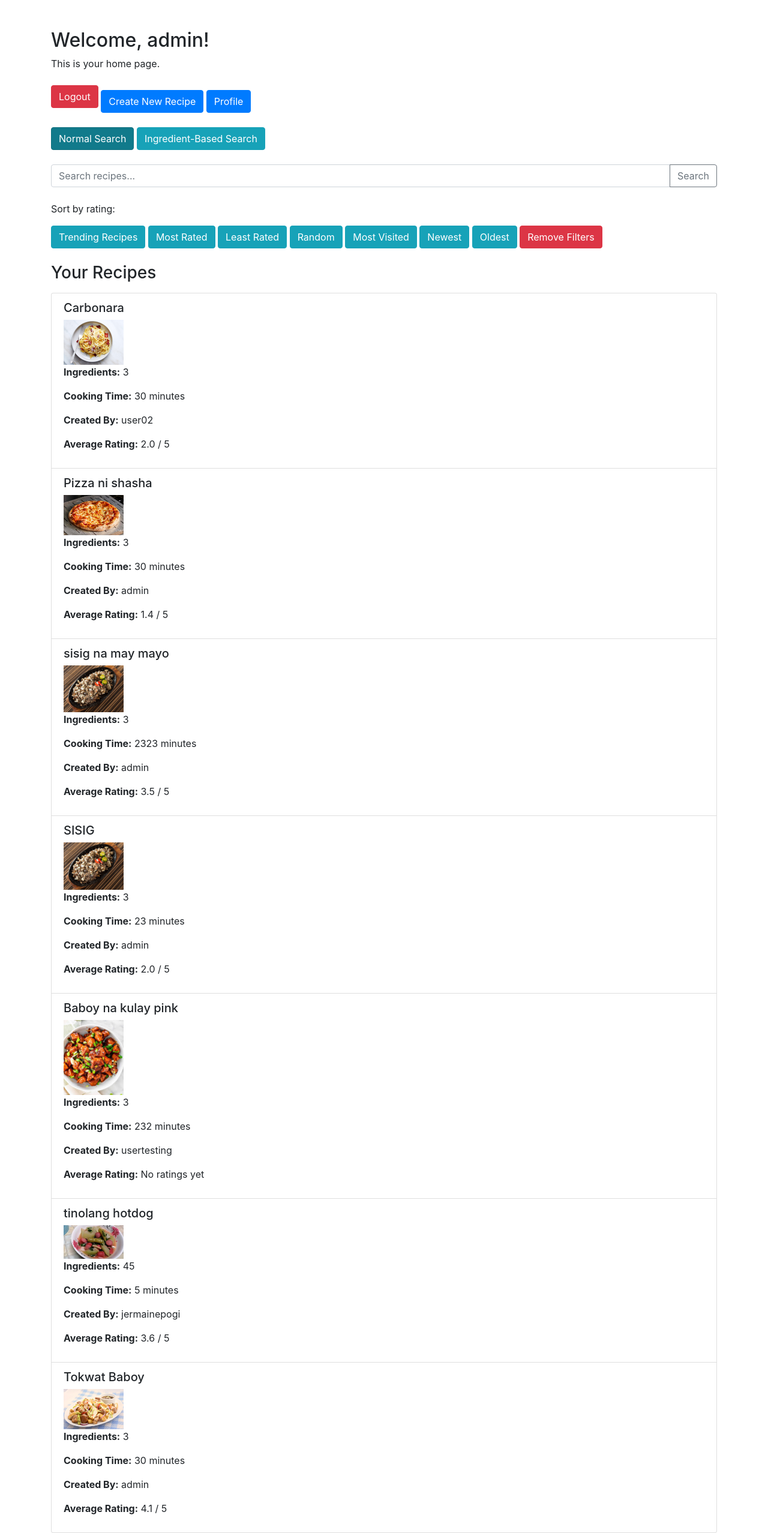
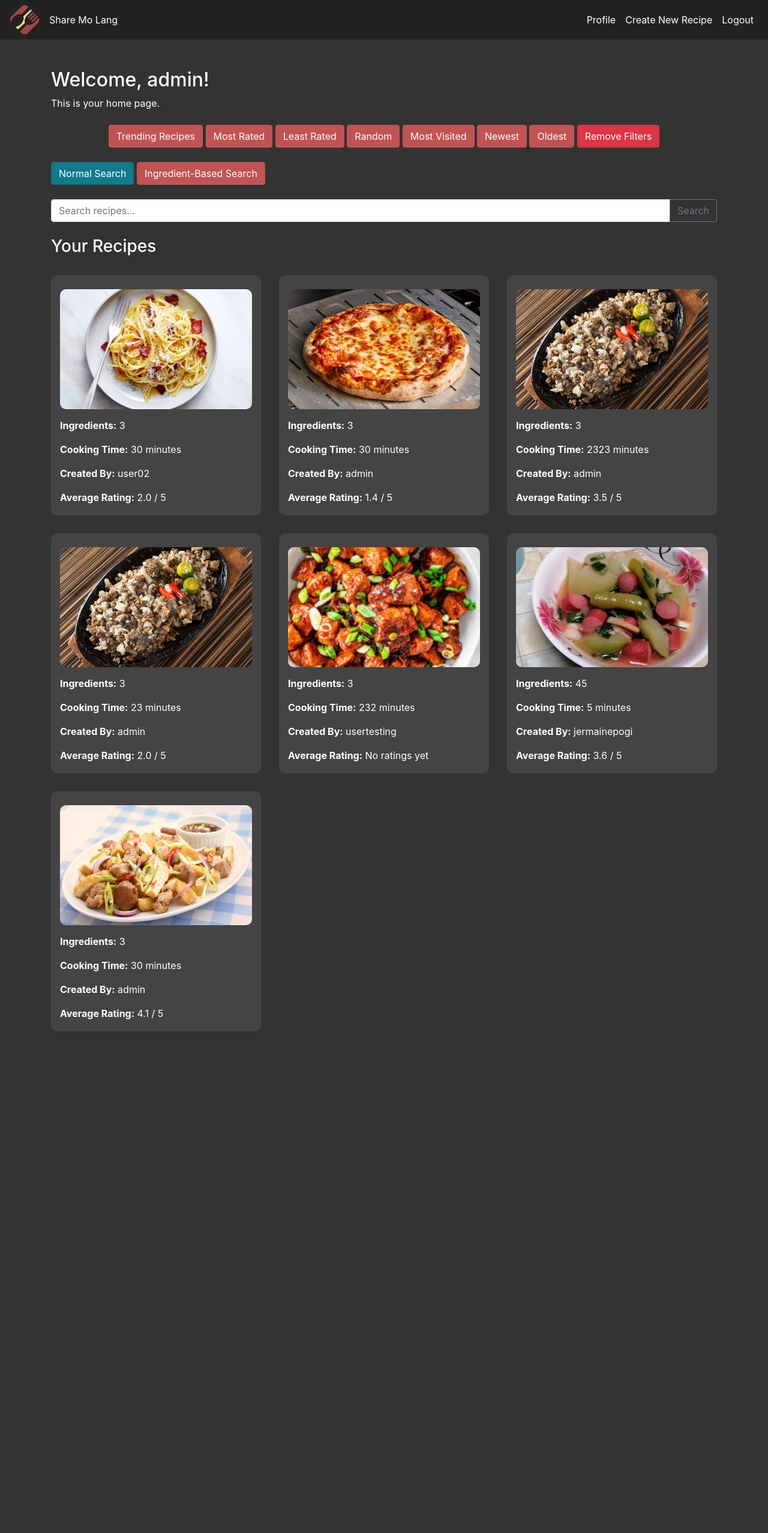
Before and after one commit to nashmglq/SoftDevPrj, a Django app: page /home/ in a window 1280 px wide. Shown: the whole page at 60% size. After the commit the page ends 1719 px from the top, so only its background shows below. Run offline with Django 5.2, Linux system fonts and the light colour scheme; a user stored in the database is signed in; data comes from the database, SQL or seed files in the repository; both versions use the stored data as it was after the commit; some libraries are stand-ins or nearby versions.

Commit message:
jerry and friends

```diff
--- a/softdevfinals/accounts/urls.py
+++ b/softdevfinals/accounts/urls.py
@@ -4,7 +4,8 @@
 
 urlpatterns = [
     path('register/', views.register, name='register'),
-    path('', views.login_view, name='login'),
+    path('', views.landing_page, name='landing_page'),
+    path('login/', views.login_view, name='login'),
     path('logout/', views.logout_view, name='logout'),
     path('activate/<uidb64>/<token>/', views.activate, name='activate'),
     path('resend-verification/', views.resend_verification_email, name='resend_verification'),
--- a/softdevfinals/accounts/views.py
+++ b/softdevfinals/accounts/views.py
@@ -338,3 +338,7 @@
         form = PasswordChangeForm(request.user)
 
     return render(request, 'accounts/change_password.html', {'form': form})
+
+
+def landing_page(request):
+    return render(request, 'accounts/landing.html')
--- /dev/null
+++ b/softdevfinals/static/css/home.css
@@ -0,0 +1,81 @@
+body {
+    background-color: #333; /* Dark background */
+    color: #fff; /* Light text */
+}
+
+.navbar {
+    background-color: #222; /* Darker navbar */
+}
+
+.navbar-brand, .nav-link {
+    color: #fff !important; /* White text for navbar links */
+}
+
+.category-circle {
+    background-color: #555; /* Circle background color */
+    border-radius: 50%; /* Circular shape */
+    width: 60px;
+    height: 60px;
+    display: flex;
+    align-items: center;
+    justify-content: center;
+    margin: 10px;
+}
+
+.category-icon {
+    width: 40px;
+    height: 40px;
+}
+
+.recipe-card {
+    background-color: #444; /* Dark gray for recipe cards */
+    border-radius: 10px;
+    padding: 15px;
+    margin: 15px 0;
+    transition: transform 0.3s;
+    height: 400px; /* Fixed height for the recipe card */
+    display: flex;
+    flex-direction: column; /* Stack elements vertically */
+    justify-content: space-between; /* Space between title, image, and details */
+}
+
+.recipe-card:hover {
+    transform: scale(1.05); /* Slight hover effect */
+}
+
+.btn-info {
+    background-color: #C15353; /* Yellow buttons */
+    border-color: #C15353;
+}
+
+.btn-info:hover {
+    background-color: #C15353; /* Orange on hover */
+    border-color: #C15353;
+}
+
+.list-group-item {
+    background-color: transparent; /* Transparent for list items */
+    border: none; /* Remove borders */
+    color: #fff; /* White text */
+}
+
+.logo {
+    width: 50px; /* Adjust width as needed */
+    height: auto; /* Keeps aspect ratio */
+}
+
+/* Fixed size for recipe images */
+.recipe-image {
+    width: 100%; /* Full width of the card */
+    height: 200px; /* Fixed height for images */
+    object-fit: cover; /* Maintain aspect ratio and cover the area */
+    border-radius: 10px;
+    margin-bottom: 15px; /* Space between image and text */
+}
+
+h5 {
+    height: 50px; /* Fixed height for title to ensure consistency */
+    overflow: hidden; /* Hide overflow text */
+    text-overflow: ellipsis; /* Ellipsis for overflow text */
+    white-space: nowrap; /* Prevent text from wrapping */
+}
--- a/softdevfinals/templates/home/home.html
+++ b/softdevfinals/templates/home/home.html
@@ -1,10 +1,12 @@
 <!DOCTYPE html>
 <html lang="en">
+    {% load static %}
 <head>
     <meta charset="UTF-8">
     <meta name="viewport" content="width=device-width, initial-scale=1.0">
     <title>Home</title>
     <link rel="stylesheet" href="https://stackpath.bootstrapcdn.com/bootstrap/4.5.2/css/bootstrap.min.css">
+    <link rel="stylesheet" href="{% static 'css/home.css' %}">
     <script>
         function setSearchMode(mode) {
             const standardSearchForm = document.getElementById('standardSearchForm');
@@ -37,21 +39,48 @@
                 document.getElementById('fridgeSearchButton').classList.add('active');
             }
         };
-
     </script>
 </head>
 <body>
+    <nav class="navbar navbar-expand-lg">
+        <div class="text-center mb-4"></div>
+        <img src="{% static 'css/logo.png' %}" alt="Logo" class="logo" />
+       </div>
+       <a class="nav-link" href="{% url 'home' %}">Share Mo Lang</a>
+        <button class="navbar-toggler" type="button" data-toggle="collapse" data-target="#navbarNav" aria-controls="navbarNav" aria-expanded="false" aria-label="Toggle navigation">
+            <span class="navbar-toggler-icon"></span>
+        </button>
+        <div class="collapse navbar-collapse" id="navbarNav">
+            <ul class="navbar-nav ml-auto">
+                <li class="nav-item">
+                    <a class="nav-link" href="{% url 'profile' %}">Profile</a>
+                </li>
+                <li class="nav-item">
+                    <a class="nav-link" href="{% url 'recipe-create' %}">Create New Recipe</a>
+                </li>
+                <li class="nav-item">
+                    <a class="nav-link text-danger" href="{% url 'logout' %}">Logout</a>
+                </li>
+            </ul>
+        </div>
+    </nav>
+
     <div class="container mt-5">
         <h2>Welcome, {{ request.user.username }}!</h2>
         <p>This is your home page.</p>
 
-        <a href="{% url 'logout' %}" class="btn btn-danger">Logout</a>
+        <!-- Categories Section -->
+        <div class="text-center mt-4">
+            <a href="{% url 'home' %}?order=trending" class="btn btn-info">Trending Recipes</a>
+            <a href="{% url 'home' %}?order=highest" class="btn btn-info">Most Rated</a>
+            <a href="{% url 'home' %}?order=lowest" class="btn btn-info">Least Rated</a>
+            <a href="{% url 'home' %}" class="btn btn-info">Random</a>
+            <a href="?order=most_views" class="btn btn-info">Most Visited</a>
+            <a href="?order=newest" class="btn btn-info">Newest</a>
+            <a href="?order=oldest" class="btn btn-info">Oldest</a>
+            <a href="{% url 'home' %}" class="btn btn-danger">Remove Filters</a>
+        </div>
 
-        <a href="{% url 'recipe-create' %}" class="btn btn-primary mt-3">Create New Recipe</a>
-
-        <a href="{% url 'profile' %}" class="btn btn-primary mt-3">Profile</a>
-
-        <!-- Search Mode Selection -->
         <div class="mt-4">
             <button id="normalSearchButton" class="btn btn-info" onclick="setSearchMode('standard')">Normal Search</button>
             <button id="fridgeSearchButton" class="btn btn-info" onclick="setSearchMode('fridge')">Ingredient-Based Search</button>
@@ -59,7 +88,7 @@
 
         <!-- Standard Recipe Search Form -->
         <form method="GET" action="{% url 'home' %}" id="standardSearchForm" class="mt-4">
-            <input type="hidden" name="mode" value="standard"> <!-- Hidden input for search mode -->
+            <input type="hidden" name="mode" value="standard">
             <div class="input-group">
                 <input type="text" name="search" class="form-control" placeholder="Search recipes..." aria-label="Search recipes">
                 <div class="input-group-append">
@@ -70,7 +99,7 @@
 
         <!-- Fridge Ingredients Form -->
         <form method="GET" action="{% url 'home' %}" id="fridgeSearchForm" class="mt-4 d-none">
-            <input type="hidden" name="mode" value="fridge"> <!-- Hidden input for search mode -->
+            <input type="hidden" name="mode" value="fridge">
             <div class="input-group">
                 <input type="text" name="fridge" class="form-control" placeholder="What's in your fridge? (comma-separated)" aria-label="Fridge ingredients">
                 <div class="input-group-append">
@@ -79,26 +108,15 @@
             </div>
         </form>
 
-        <div class="mt-4">
-            <p>Sort by rating:</p>
-            <a href="{% url 'home' %}?order=trending" class="btn btn-info">Trending Recipes</a>
-            <a href="{% url 'home' %}?order=highest" class="btn btn-info">Most Rated</a>
-            <a href="{% url 'home' %}?order=lowest" class="btn btn-info">Least Rated</a>
-            <a href="{% url 'home' %}" class="btn btn-info">Random</a>
-            <a href="?order=most_views" class="btn btn-info">Most Visited</a>
-            <a href="?order=newest" class="btn btn-info">Newest</a>
-            <a href="?order=oldest" class="btn btn-info">Oldest</a>
-            <a href="{% url 'home' %}" class="btn btn-danger">Remove Filters</a>
-        </div>
-
         <h3 class="mt-4">Your Recipes</h3>
-     <ul class="list-group mt-3">
+        <div class="row mt-3">
             {% for recipe in recipes %}
-        <li class="list-group-item">
+                <div class="col-md-4">
+                    <div class="recipe-card">
                         <h5>{{ recipe.name }}</h5>
                         {% if recipe.image %}
                             <a href="{% url 'recipe-detail' recipe.id %}">
-                    <img src="{{ recipe.image.url }}" alt="{{ recipe.name }}" style="max-width: 100px;">
+                                <img src="{{ recipe.image.url }}" alt="{{ recipe.name }}" class="img-fluid recipe-image">
                             </a>
                         {% endif %}
                         <p><strong>Ingredients:</strong> {{ recipe.ingredients }}</p>
@@ -108,19 +126,19 @@
                         {% else %}
                             <p><strong>Created By:</strong> Unknown</p>
                         {% endif %}
-
-            <!-- Display the average rating -->
                         {% if recipe.average_rating %}
                             <p><strong>Average Rating:</strong> {{ recipe.average_rating|floatformat:1 }} / 5</p>
                         {% else %}
                             <p><strong>Average Rating:</strong> No ratings yet</p>
                         {% endif %}
-        </li>
+                    </div>
+                </div>
             {% empty %}
-        <li class="list-group-item">No recipes found.</li>
+                <div class="col-12">
+                    <p>No recipes found.</p>
+                </div>
             {% endfor %}
-</ul>
-
+        </div>
 
     </div>
 
```
Also changed, not shown: softdevfinals/static/css/landing.css (added, +102 -0 lines), softdevfinals/templates/accounts/landing.html (added, +81 -0 lines), softdevfinals/templates/accounts/profile.html (+24 -1 lines), softdevfinals/templates/accounts/register.html (+36 -21 lines), softdevfinals/templates/recipes/recipe_form.html (+24 -0 lines), softdevfinals/db.sqlite3. Lines whose indentation alone changed are shown as unchanged.
